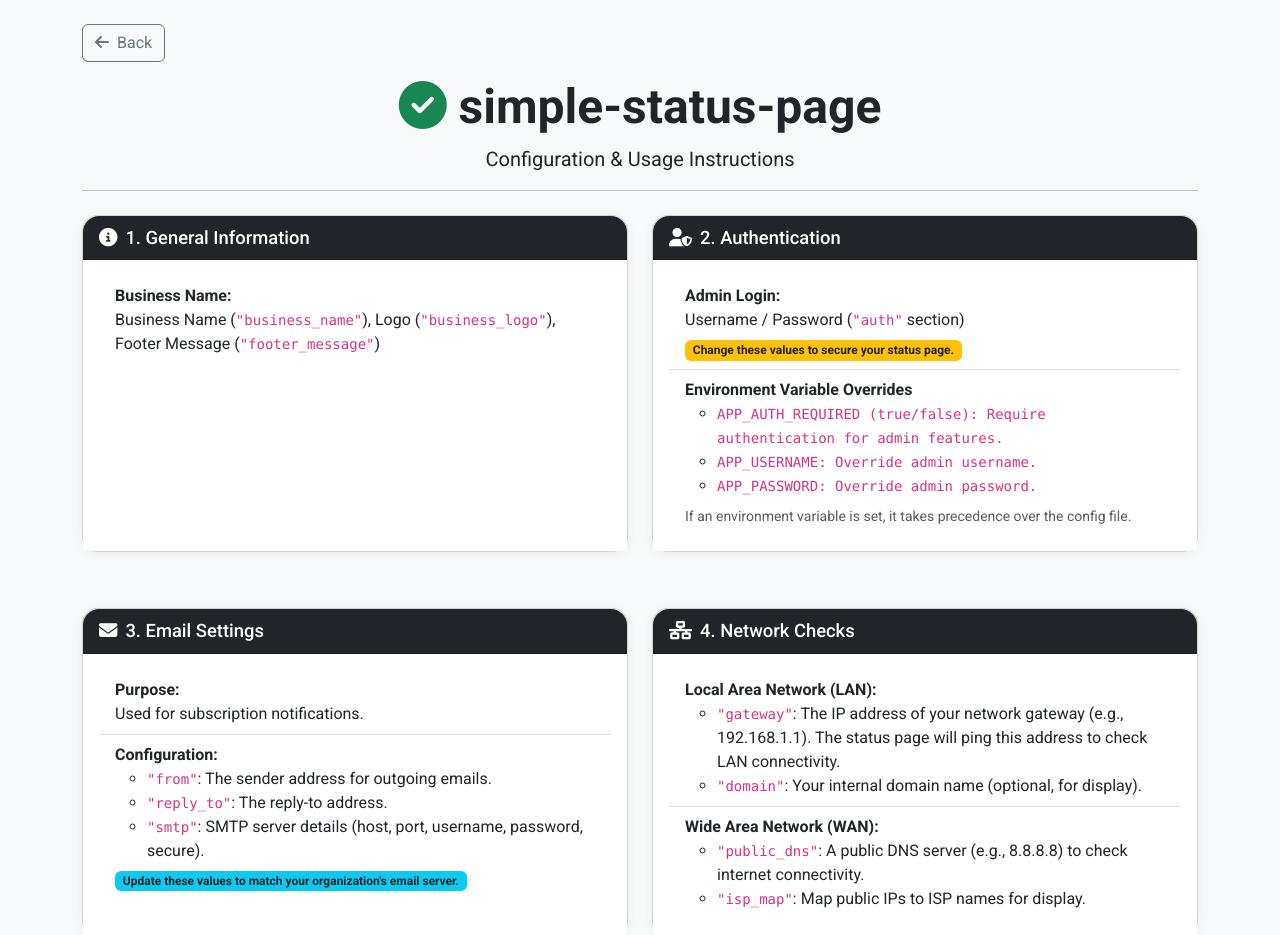
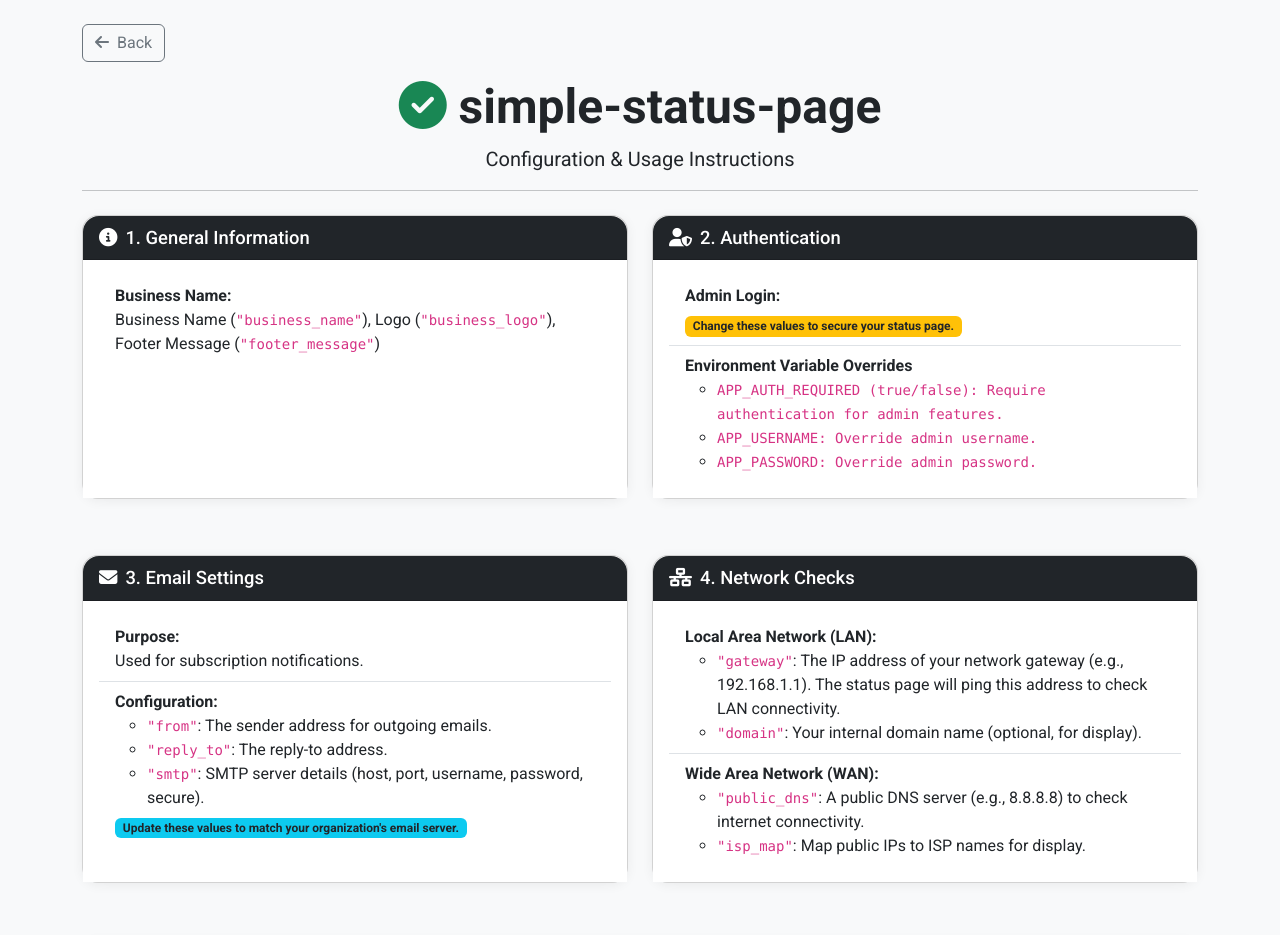
Before and after one commit to BrandonSanders48/simple-status-page, a PHP site: page /help.php in a window 1280 px wide. Shown: the top 935 px of the page. Run offline with PHP 8.4, Linux system fonts and the light colour scheme; some libraries are stand-ins or nearby versions.

Commit message:
Removed auth from config file
Can be easily changed by ENV variable

```diff
--- a/help.php
+++ b/help.php
@@ -11,11 +11,8 @@ $lang_strings = [
         'footer_message' => 'Footer Message',
         'authentication' => 'Authentication',
         'admin_login' => 'Admin Login',
-        'username' => 'Username',
-        'password' => 'Password',
         'change_values' => 'Change these values to secure your status page.',
         'env_overrides' => 'Environment Variable Overrides',
-        'override_note' => 'If an environment variable is set, it takes precedence over the config file.',
         'app_auth_required' => 'APP_AUTH_REQUIRED (true/false): Require authentication for admin features.',
         'app_username' => 'APP_USERNAME: Override admin username.',
         'app_password' => 'APP_PASSWORD: Override admin password.',
@@ -97,11 +94,8 @@ $lang_strings = [
         'footer_message' => 'Mensaje de Pie de Página',
         'authentication' => 'Autenticación',
         'admin_login' => 'Inicio de Sesión de Administrador',
-        'username' => 'Usuario',
-        'password' => 'Contraseña',
         'change_values' => 'Cambie estos valores para asegurar su página de estado.',
         'env_overrides' => 'Variables de Entorno',
-        'override_note' => 'Si se establece una variable de entorno, tiene prioridad sobre el archivo de configuración.',
         'app_auth_required' => 'APP_AUTH_REQUIRED (true/false): Requiere autenticación para funciones de administrador.',
         'app_username' => 'APP_USERNAME: Sobrescribe el usuario administrador.',
         'app_password' => 'APP_PASSWORD: Sobrescribe la contraseña de administrador.',
@@ -311,7 +305,6 @@ pre {
           <div class="card-body">
             <ul class="list-group list-group-flush">
               <li class="list-group-item"><b><?= $t['admin_login'] ?>:</b><br>
-                <?= $t['username'] ?> / <?= $t['password'] ?> (<code>"auth"</code> section)
                 <span class="badge bg-warning text-dark mt-2"><?= $t['change_values'] ?></span>
               </li>
               <li class="list-group-item">
@@ -321,9 +314,6 @@ pre {
                   <li><code><?= $t['app_username'] ?></code></li>
                   <li><code><?= $t['app_password'] ?></code></li>
                 </ul>
-                <div class="form-text mt-2">
-                  <?= $t['override_note'] ?>
-                </div>
               </li>
             </ul>
           </div>
--- a/include/configuration.json
+++ b/include/configuration.json
@@ -4,10 +4,6 @@
     "description": "Configuration for Sample IT Status Page. Edit with care.",
     "author": "Your Name or Team",
     "page_url": "https://your-status-page.example.com"
-  },
-  "auth": {
-    "username": "admin",
-    "password": "changeme"
   },
   "email": {
     "from": "status@yourdomain.com",
--- a/index.php
+++ b/index.php
@@ -47,8 +47,8 @@ $auth_env = getenv('APP_AUTH_REQUIRED');
 $auth_required = ($auth_env === false || $auth_env === '')
     ? true
     : filter_var($auth_env, FILTER_VALIDATE_BOOLEAN);
-$admin_user = getenv('APP_USERNAME') ?: ($json_data['auth']['username'] ?? 'admin');
-$admin_pass = getenv('APP_PASSWORD') ?: ($json_data['auth']['password'] ?? 'changeme');
+$admin_user = getenv('APP_USERNAME') ?: 'admin';
+$admin_pass = getenv('APP_PASSWORD') ?: 'changeme';
 
 if ($auth_required === false) {
     $_SESSION['authenticated'] = true;
```
